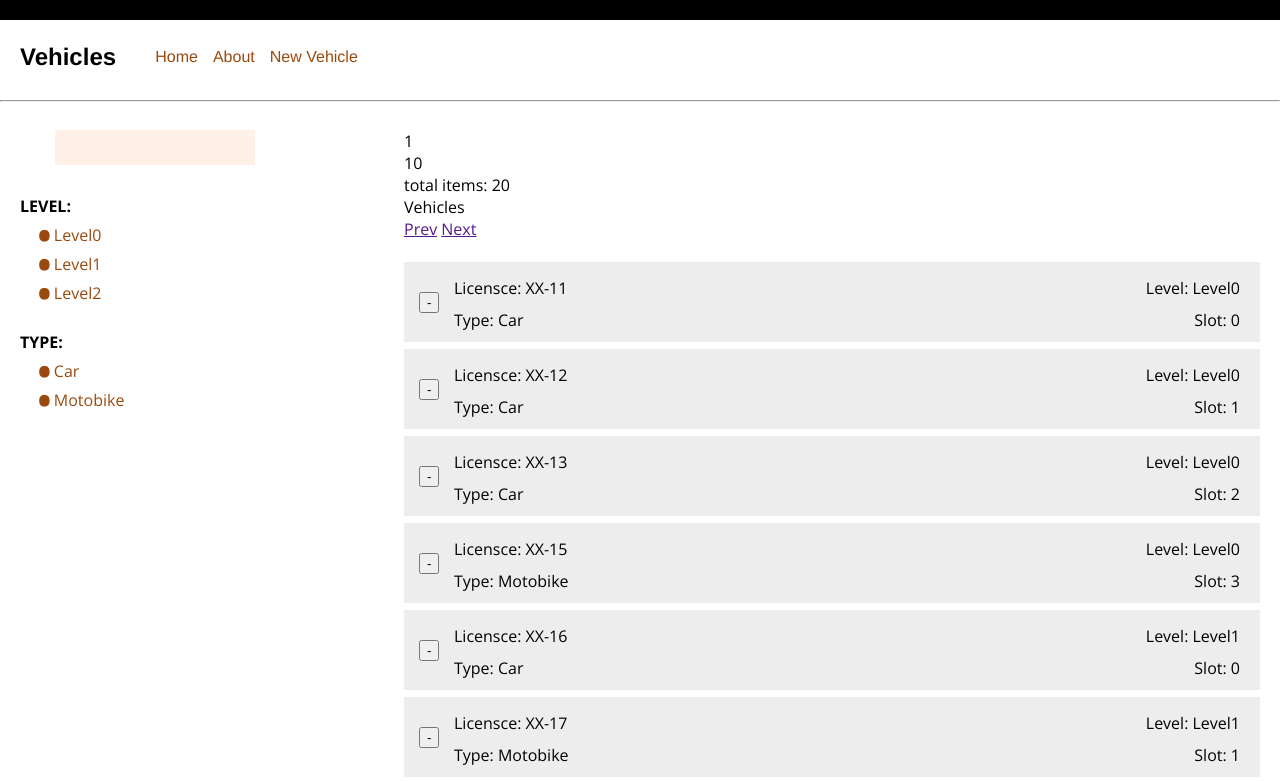
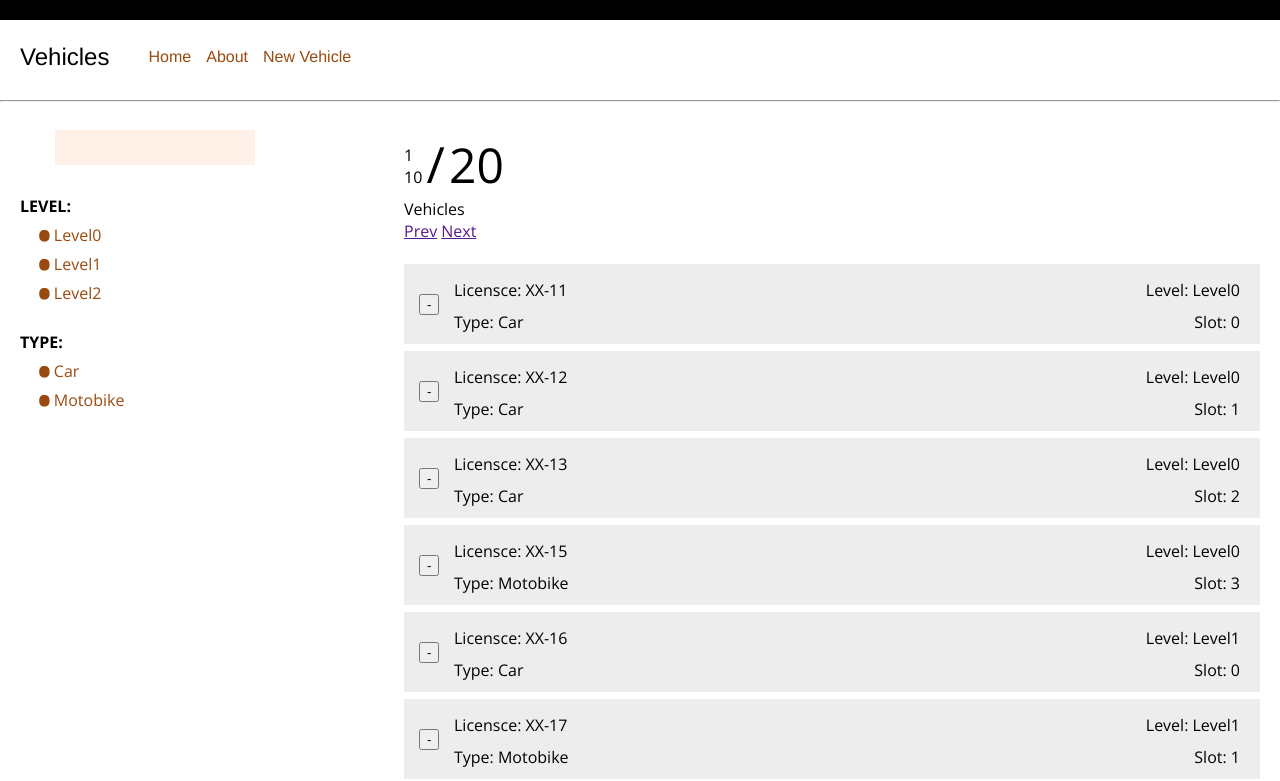
Before and after one commit to eugenebelov/ng-ysura-task, a website: page app/index.html in a window 1280 px wide. Shown: the top 781 px of the page. Drawn offline with nearby package versions, Linux system fonts and the light colour scheme; some packages are replaced by stand-ins of ours; files that its build step writes are made by us from their sources.

Commit message:
paging styles

```diff
--- a/app/styles/main.css
+++ b/app/styles/main.css
@@ -40,6 +40,10 @@ body {
   display: inline-block;
   vertical-align: middle;
   padding: 0;
+}
+
+.navbar .content h2 {
+  font-weight: 400;
 }
 
 .navbar .content div h2,
@@ -197,6 +201,37 @@ body {
 .filter-by-type ul {
 }
 
+
+/* Pagination decoration */
+
+.paging-vehicles {
+
+}
+
+.paging-vehicles .page {
+  display: inline-block;
+}
+
+.paging-vehicles .devider {
+  display: inline-block;
+  font-size: 50px;
+}
+
+.paging-vehicles .total {
+  display: inline-block;
+  font-size: 48px;
+}
+
+.paging-vehicles .title {
+
+}
+
+.paging-vehicles .paging-nav {
+
+}
+
+/* END Pagination decoration */
+
 /* Mobile */
 @media (max-width: 979px) {
   .filter,
--- a/app/views/partials/paging.html
+++ b/app/views/partials/paging.html
@@ -5,7 +5,11 @@
   </div>
 
   <div class="devider">
-      <span>total items: {{total}}</span>
+      /
+  </div>
+
+  <div class="total">
+    <span>{{total}}</span>
   </div>
 
   <div class="title">
```
